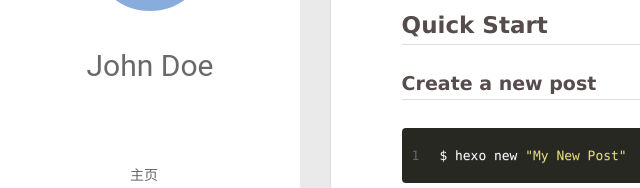
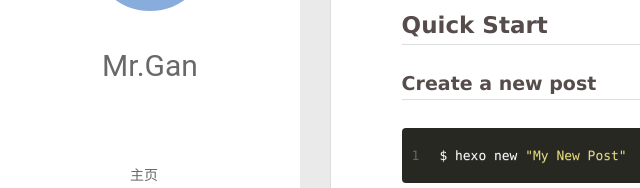
Before and after one commit to qq1925093728/qq1925093728.github.io, a plain HTML site: page 2019/09/28/hello-world/index.html in a window 1280 px wide. Shown: the part 224-412 px from the top of the page, 0-640 px from the left. Drawn offline with Linux system fonts and the light colour scheme; no server answers.

Commit message:
Site updated: 2019-09-29 20:23:11

```diff
--- a/2019/09/28/hello-world/index.html
+++ b/2019/09/28/hello-world/index.html
@@ -50,7 +50,7 @@
 			<img src="/assets/Touxiang.jpg" class="js-avatar">
 		</a>
 		<hgroup>
-		  <h1 class="header-author"><a href="/">John Doe</a></h1>
+		  <h1 class="header-author"><a href="/">Mr.Gan</a></h1>
 		</hgroup>
 
 
@@ -108,7 +108,7 @@
 				<img src="/assets/Touxiang.jpg" class="js-avatar">
 			</div>
 			<hgroup>
-			  <h1 class="header-author js-header-author">John Doe</h1>
+			  <h1 class="header-author js-header-author">Mr.Gan</h1>
 			</hgroup>
 
 
@@ -329,7 +329,7 @@
   <div class="outer">
     <div id="footer-info">
     	<div class="footer-left">
-    		&copy; 2019 John Doe
+    		&copy; 2019 Mr.Gan
     	</div>
       	<div class="footer-right">
       		<a href="http://hexo.io/" target="_blank">Hexo</a>  Theme <a href="https://github.com/litten/hexo-theme-yilia" target="_blank">Yilia</a> by Litten
```
Also changed, not shown: 2019/09/28/我的第一篇博客文章/index.html (+3 -3 lines), archives/2019/09/index.html (+3 -3 lines), archives/2019/index.html (+3 -3 lines), archives/index.html (+3 -3 lines), index.html (+3 -3 lines).
